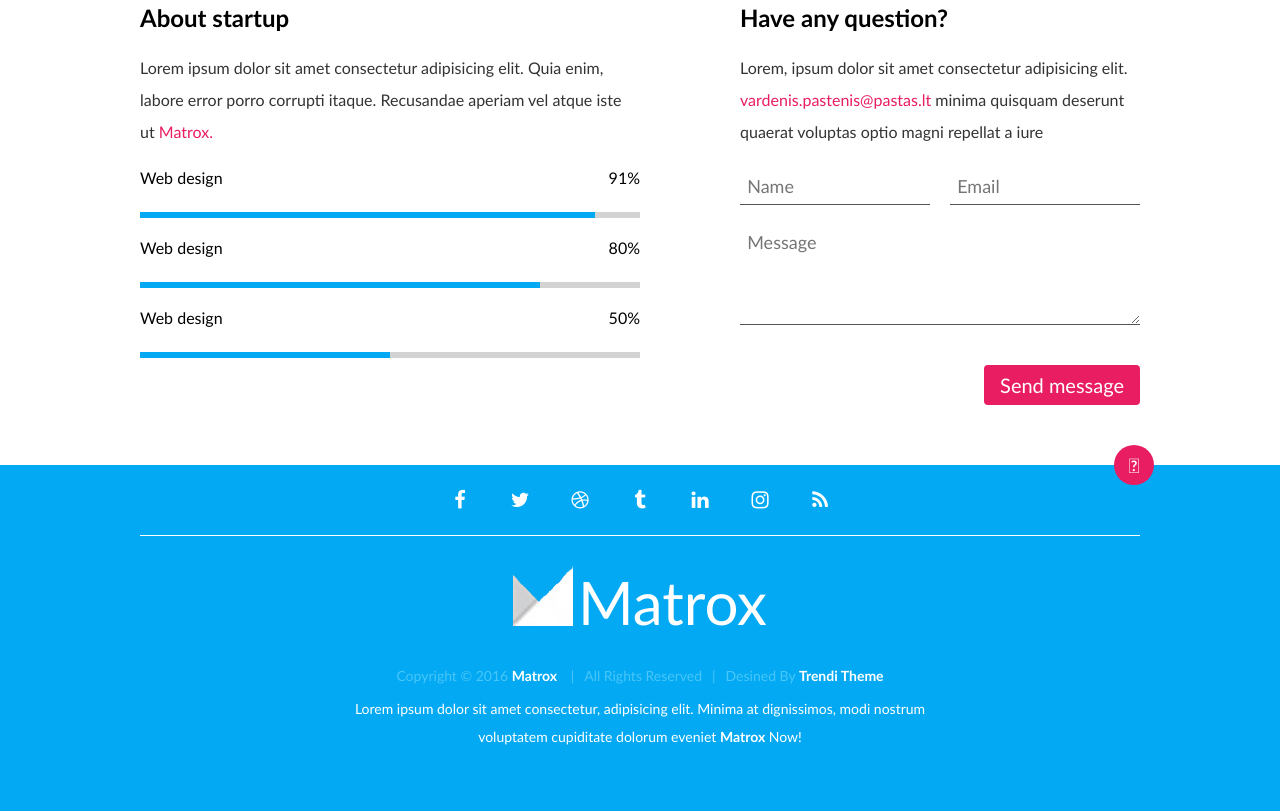
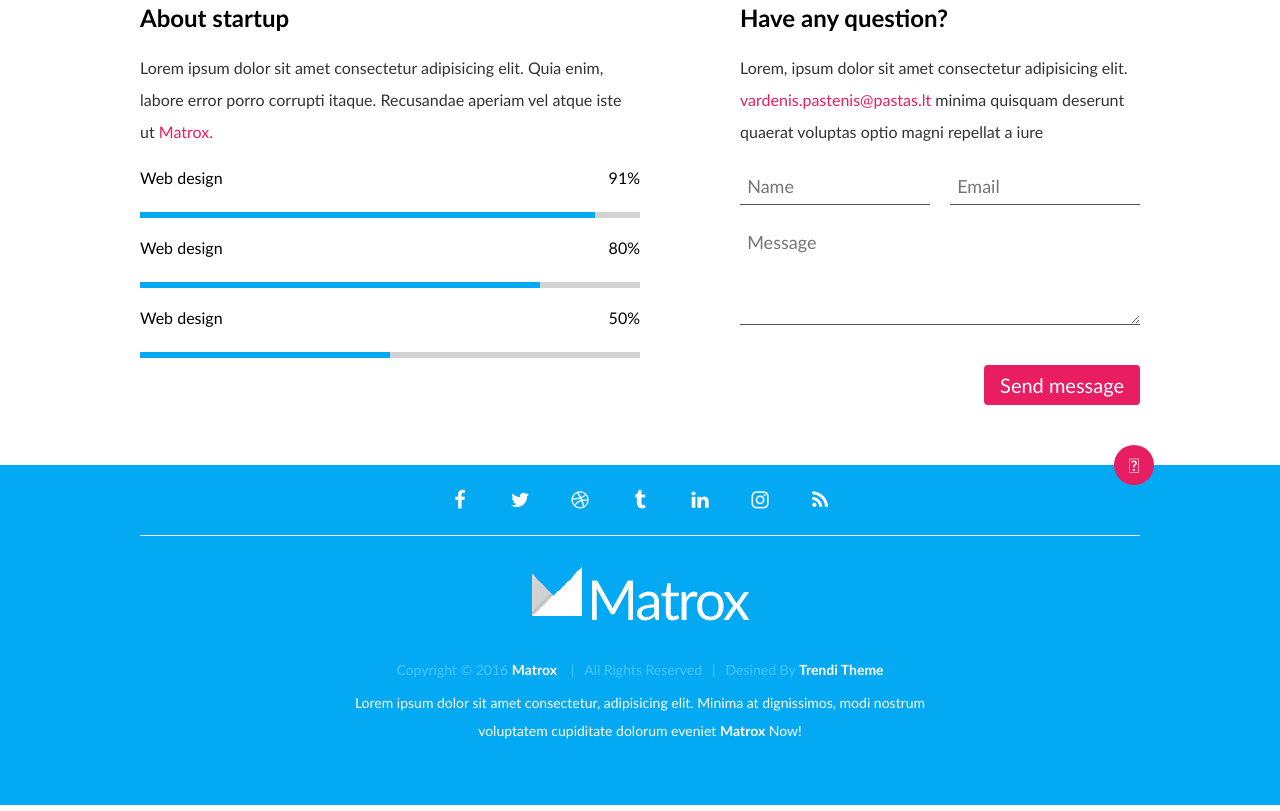
Before and after one commit to dinako81/7-coming-soon, a website: page index.html in a window 1280 px wide. Shown: the part 857-1668 px from the top of the page. Drawn offline with Linux system fonts and the light colour scheme.

Commit message:
Footer bottom content #15

```diff
--- a/css/pages/home.css
+++ b/css/pages/home.css
@@ -86,14 +86,15 @@ footer > .row {
 .bottom {
     display: flex;
     justify-content: center;
-    font-size: 60px;
+    font-size: 55px;
+    letter-spacing: -2px;
     color: #fff;
     font-family: 'Gill Sans', 'Gill Sans MT', Calibri, 'Trebuchet MS', sans-serif;
     padding: 30px 0;
     gap: 5px;
 }
 .bottom > img {
-    height: 60px;
+    height: 50px;
     object-fit: contain;
 }
 .footer-info {
```
